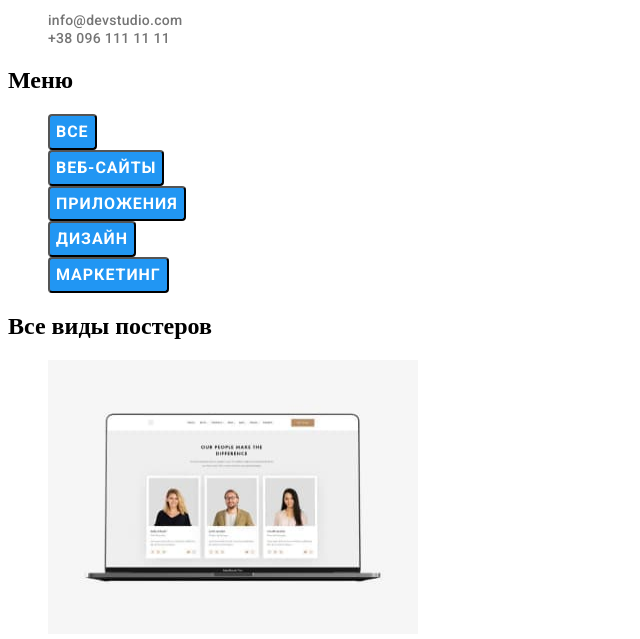
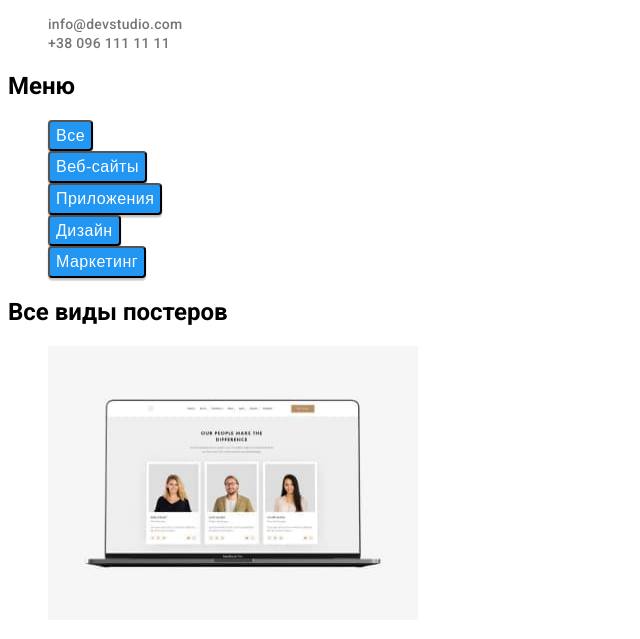
Before and after one commit to SofiiaToncheva/goit-markup-hw-02, a plain HTML site: page portfolio.html in a window 1280 px wide. Shown: the part 114-753 px from the top of the page, without its empty margins (0-640 px from the left). Drawn offline with Linux system fonts and the light colour scheme.

Commit message:
made the edits

```diff
--- a/css/styles.css
+++ b/css/styles.css
@@ -7,6 +7,10 @@
 }
 
 /* header */
+
+.font {
+font-family: 'Roboto', sans-serif;
+}
 
 .logo {
     font-family: 'Raleway',sans-serif;
@@ -22,7 +26,7 @@
 }
 
 .logo-accent {
-    font-family: 'Raleway',sans-serif;
+
         font-style: normal;
         font-weight: 700;
         font-size: 26px;
@@ -35,7 +39,7 @@
 }
 
 .menu-link {
-    font-family: 'Roboto',sans-serif;
+
         font-style: normal;
         font-weight: 500;
         font-size: 14px;
@@ -51,7 +55,7 @@
 }
 
 .contact-phone-number {
-    font-family: 'Roboto', sans-serif;
+
         font-style: normal;
         font-weight: 500;
         font-size: 14px;
@@ -62,8 +66,7 @@
 }
 
 .contact-mail-address {
-font-family: 'Roboto',
-        sans-serif;
+
     font-style: normal;
     font-weight: 500;
     font-size: 14px;
@@ -81,20 +84,20 @@ color: #2196F3;
 /* hero */
 
 .model-btn {
-    font-family: 'Roboto',sans-serif;
+
         font-style: normal;
         font-weight: 700;
         font-size: 16px;
-        line-height: 1.87;
+        line-height: 30px;
         /* identical to box height, or 188% */
 
         display: flex;
         align-items: center;
         text-align: center;
         letter-spacing: 0.06em;
-        text-transform: uppercase;
-        background-color: #2196F3;
-        color: white;
+        background: #2196F3;
+
+        color: #FFFFFF;
         border-radius: 4px;
         cursor: pointer;
 
@@ -111,7 +114,7 @@ border-radius: 4px;
 }
 
 .hero-title {
-    font-family: 'Roboto'sans-serif;
+
         font-style: normal;
         font-weight: 900;
         font-size: 44px;
@@ -128,7 +131,7 @@ border-radius: 4px;
 /* section-one */
 
 .advantages-title {
-    font-family: 'Roboto',sans-serif;
+
         font-style: normal;
         font-weight: 700;
         font-size: 14px;
@@ -140,7 +143,7 @@ border-radius: 4px;
 }
 
 .advantages-text {
-    font-family: 'Roboto', sans-serif;
+
         font-style: normal;
         font-weight: 400;
         font-size: 14px;
@@ -155,7 +158,7 @@ border-radius: 4px;
 /* section-two */
 
 .section-main-title {
-font-family: 'Roboto', sans-serif;
+
     font-style: normal;
     font-weight: 700;
     font-size: 36px;
@@ -169,7 +172,7 @@ font-family: 'Roboto', sans-serif;
 /* section-three */
 
 .team-title {
-    font-family: 'Roboto',sans-serif;
+
         font-style: normal;
         font-weight: 500;
         font-size: 16px;
@@ -183,7 +186,7 @@ font-family: 'Roboto', sans-serif;
 }
 
 .job-title {
-    font-family: 'Roboto',sans-serif;
+
         font-style: normal;
         font-weight: 400;
         font-size: 16px;
@@ -199,7 +202,7 @@ font-family: 'Roboto', sans-serif;
 /* footer */
 
 .address {
-font-family: 'Roboto', sans-serif;
+
     font-style: normal;
     font-weight: 400;
     font-size: 14px;
@@ -214,7 +217,7 @@ font-family: 'Roboto', sans-serif;
 /* портфолио */
 
 .poster-title {
-font-family: 'Roboto', sans-serif;
+
     font-style: normal;
     font-weight: 700;
     font-size: 18px;
@@ -227,7 +230,7 @@ font-family: 'Roboto', sans-serif;
 }
 
 .description-poster {
-font-family: 'Roboto';
+
     font-style: normal;
     font-weight: 400;
     font-size: 16px;
@@ -238,3 +241,22 @@ font-family: 'Roboto';
 
     color: #757575;
 }
+
+.model-btn-portfolio {
+    font-family: 'Roboto', sans-serif
+        font-style: normal;
+        font-weight: 500;
+        font-size: 16px;
+        line-height: 1.6;
+        /* identical to box height, or 162% */
+
+        text-align: center;
+        letter-spacing: 0.03em;
+
+        color: #FFFFFF;
+        background: #2196F3;
+            /* shadow-middle */
+
+            box-shadow: 0px 3px 1px rgba(0, 0, 0, 0.1), 0px 1px 2px rgba(0, 0, 0, 0.08), 0px 2px 2px rgba(0, 0, 0, 0.12);
+            border-radius: 4px;
+}
--- a/portfolio.html
+++ b/portfolio.html
@@ -14,7 +14,7 @@
     <link rel="stylesheet" href="./css/styles.css">
 </head>
 
-<body>
+<body class="font">
     <header class="page-header">
         <nav class="page-nav">
 
@@ -52,23 +52,22 @@
             <ul class="list">
 
                 <li>
-                    <button class="model-btn" type="button">Все</button>
+                    <button class="model-btn-portfolio" type="button">Все</button>
                 </li>
                 <li>
-                    <button class="model-btn" type="button">Веб-сайты</button>
+                    <button class="model-btn-portfolio" type="button">Веб-сайты</button>
                 </li>
                 <li>
-                    <button class="model-btn" type="button">Приложения</button>
+                    <button class="model-btn-portfolio" type="button">Приложения</button>
                 </li>
                 <li>
-                    <button class="model-btn" type="button">Дизайн</button>
+                    <button class="model-btn-portfolio" type="button">Дизайн</button>
                 </li>
                 <li>
-                    <button class="model-btn" type="button">Маркетинг</button>
+                    <button class="model-btn-portfolio" type="button">Маркетинг</button>
                 </li>
             </ul>
-        </section>
-        <section>
+
             <h2>Все виды постеров</h2>
             <ul class="list">
                 <li>
```
Also changed, not shown: index.html (+1 -1 lines).
